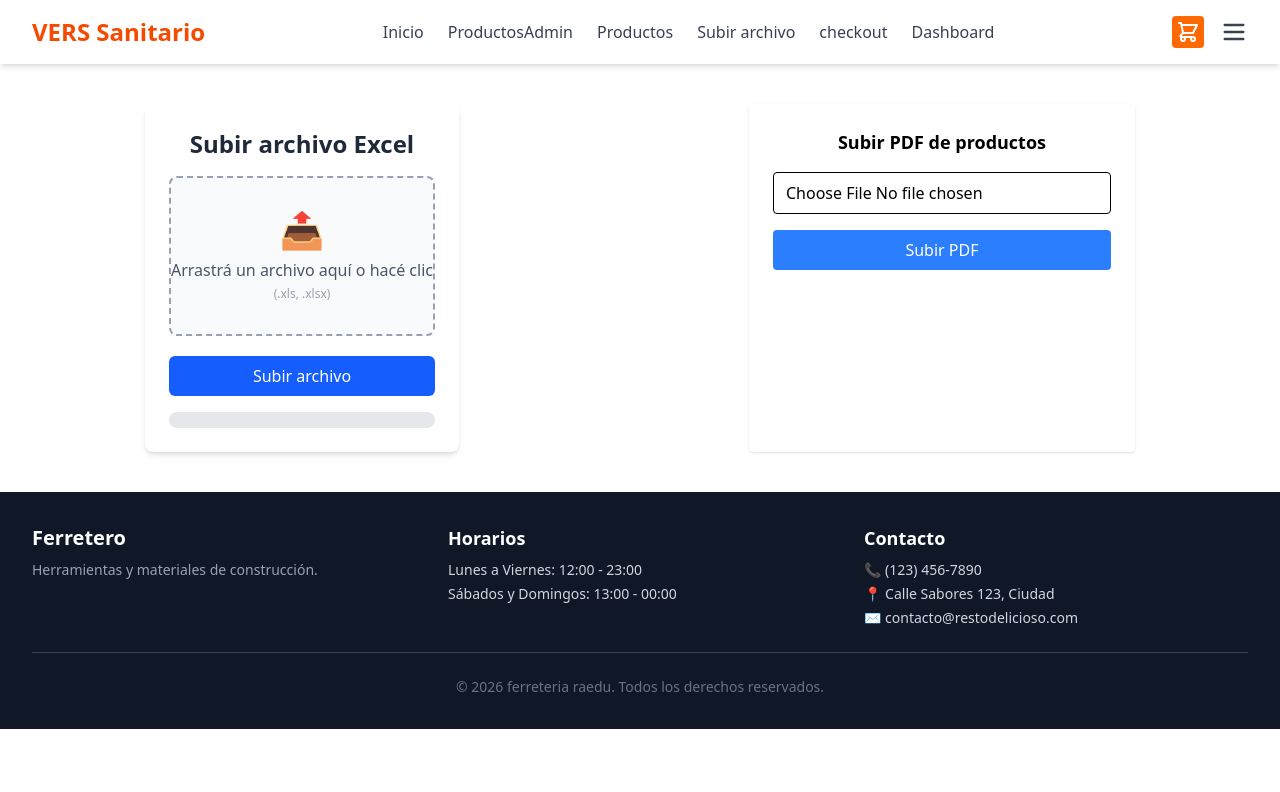
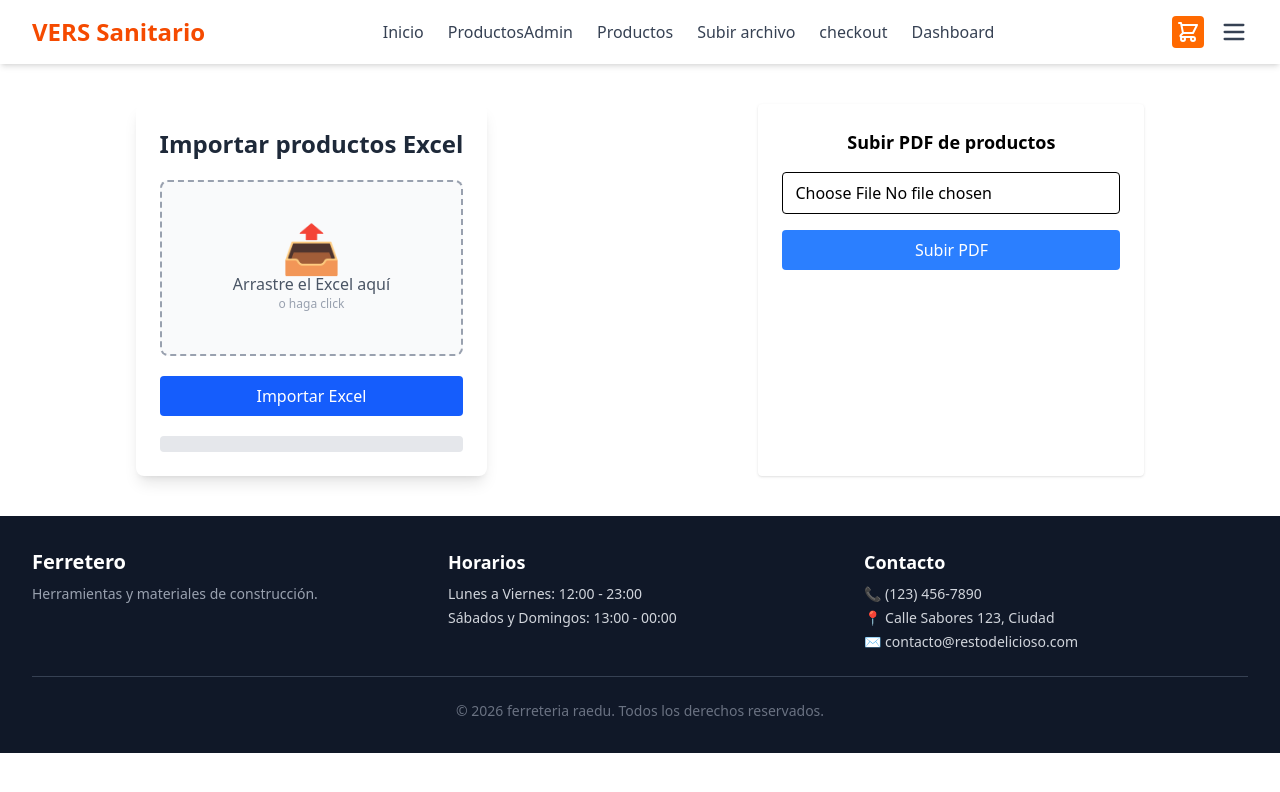
Before and after one commit to edu-salcedo/ferreteria-Frontend, a React (Vite) app: page /upload in a window 1280 px wide. Shown: the top 792 px of the page. Built offline with nearby package versions, Linux system fonts and the light colour scheme.

Commit message:
cambio parea ller productos desde excel

```diff
--- a/src/components/features/ExcelUploader.jsx
+++ b/src/components/features/ExcelUploader.jsx
@@ -1,171 +1,538 @@
 import { useState, useRef } from "react";
-
 import { useApi } from "../../hooks/useApi";
 
 const ExcelUploader = () => {
+
     const [file, setFile] = useState(null);
     const [dragActive, setDragActive] = useState(false);
+
     const [progress, setProgress] = useState(0);
     const [message, setMessage] = useState("");
+
     const [processing, setProcessing] = useState(false);
+
+    const [result, setResult] = useState(null);
+
 
     const inputRef = useRef(null);
 
-    const { create, loading } = useApi("excel/import", {}, false);
 
-    // Drag & Drop
+    const { create, loading } = useApi(
+        "excel/import",
+        {},
+        false
+    );
+
+
+    // ==========================
+    // DRAG
+    // ==========================
+
     const handleDrag = (e) => {
+
         e.preventDefault();
         e.stopPropagation();
-        setDragActive(e.type === "dragenter" || e.type === "dragover");
-    };
 
-    const handleDrop = (e) => {
-        e.preventDefault();
-        e.stopPropagation();
+        if (
+            e.type === "dragenter" ||
+            e.type === "dragover"
+        ) {
+            setDragActive(true);
+        } else {
             setDragActive(false);
-        if (e.dataTransfer.files?.[0]) {
-            setFile(e.dataTransfer.files[0]);
-            setMessage("");
         }
     };
 
-    const handleChange = (e) => {
-        if (e.target.files?.[0]) {
-            setFile(e.target.files[0]);
-            setMessage("");
+
+    const handleDrop = (e) => {
+
+        e.preventDefault();
+        e.stopPropagation();
+
+        setDragActive(false);
+
+        const selected = e.dataTransfer.files?.[0];
+
+        if (selected) {
+            selectFile(selected);
         }
     };
 
-    // Upload con progreso
+
+    const handleChange = (e) => {
+
+        const selected = e.target.files?.[0];
+
+        if (selected) {
+            selectFile(selected);
+        }
+    };
+
+
+    const selectFile = (file) => {
+
+        setFile(file);
+        setMessage("");
+        setResult(null);
+        setProgress(0);
+
+    };
+
+
+
+    // ==========================
+    // SUBIR EXCEL
+    // ==========================
+
+
     const handleUpload = async () => {
-        if (!file) return;
 
-        setProgress(0);
-        setProcessing(false);
-        setMessage("");
 
-        const formData = new FormData();
-        formData.append("file", file);
-
-        try {
-            await create(formData, {
-                onUploadProgress: (event) => {
-                    if (event.total) {
-                        const percent = Math.round(
-                            (event.loaded * 100) / event.total
-                        );
-                        setProgress(percent);
-                    }
-                },
-            });
-
-            setProcessing(true); // 👈 backend trabajando
-            setMessage("Procesando archivo...");
-        } catch {
-            setMessage("❌ Error al subir el archivo.");
+        if (!file) {
+            setMessage("Seleccione un archivo Excel");
             return;
         }
 
+
+        setProgress(0);
+        setProcessing(true);
+        setMessage("Procesando archivo...");
+        setResult(null);
+
+
+        const formData = new FormData();
+
+        formData.append(
+            "file",
+            file
+        );
+
+
+        try {
+
+
+            const response = await create(
+                formData,
+                {
+
+                    onUploadProgress: (event) => {
+
+                        if (event.total) {
+
+                            const percent =
+                                Math.round(
+                                    event.loaded * 100 / event.total
+                                );
+
+                            setProgress(percent);
+
+                        }
+
+                    }
+
+                }
+            );
+
+
+            /*
+                Ejemplo respuesta backend:
+
+                {
+                    newCategories:2,
+                    newProducts:10,
+                    updatedProducts:5,
+                    newVariants:15,
+                    updatedVariants:3
+                }
+
+            */
+
+
+            setResult(response);
+
+
+            setMessage(
+                "Archivo importado correctamente"
+            );
+
+
+        } catch (error) {
+
+            console.log(error);
+
+            setMessage(
+                "Error procesando archivo"
+            );
+
+        }
+        finally {
+
             setProcessing(false);
-        setMessage("✔️ Archivo procesado correctamente.");
+
+        }
+
     };
 
 
+
+    // ==========================
+    // LIMPIAR
+    // ==========================
+
+
+    const clearFile = () => {
+
+        setFile(null);
+        setProgress(0);
+        setMessage("");
+        setResult(null);
+
+        if (inputRef.current) {
+            inputRef.current.value = "";
+        }
+
+    };
+
+
+
     return (
-        <div className="max-w-lg mx-auto mt-10 p-6 bg-white shadow-md rounded-lg">
 
-            <h2 className="text-2xl font-bold mb-4 text-gray-800">
-                Subir archivo Excel
+        <div className="
+            max-w-lg
+            mx-auto
+            mt-10
+            bg-white
+            shadow-lg
+            rounded-lg
+            p-6
+        ">
+
+
+            <h2 className="
+                text-2xl
+                font-bold
+                mb-5
+                text-gray-800
+            ">
+                Importar productos Excel
             </h2>
 
-            {/* Drag & Drop */}
+
+
+            {/* DROP AREA */}
+
             <div
-                className={`flex flex-col items-center justify-center h-40 border-2 border-dashed rounded-lg cursor-pointer transition
-    ${dragActive ? "border-blue-500 bg-blue-50" : "border-gray-400 bg-gray-50"}`}
+
                 onDragEnter={handleDrag}
                 onDragLeave={handleDrag}
                 onDragOver={handleDrag}
                 onDrop={handleDrop}
-                onClick={() => inputRef.current.click()}
+
+                onClick={() =>
+                    inputRef.current.click()
+                }
+
+                className={`
+                    h-44
+                    border-2
+                    border-dashed
+                    rounded-lg
+                    flex
+                    flex-col
+                    justify-center
+                    items-center
+                    cursor-pointer
+                    transition
+
+                    ${dragActive
+                        ?
+                        "border-blue-500 bg-blue-50"
+                        :
+                        "border-gray-400 bg-gray-50"
+                    }
+
+                `}
             >
+
+
                 <input
+
                     ref={inputRef}
+
                     type="file"
-                    accept=".xlsx,.xls"
+
+                    accept="
+                    .xlsx,
+                    .xls
+                    "
+
                     onChange={handleChange}
+
                     className="hidden"
+
                 />
 
-                {/* CONTENIDO DINÁMICO */}
-                {!file ? (
+
+
+                {
+                    !file ?
+
                         <>
-                        <span className="text-4xl mb-2">📤</span>
-                        <span className="text-gray-600 text-center">
-                            Arrastrá un archivo aquí o hacé clic
+
+                            <span className="text-5xl">
+                                📤
                             </span>
-                        <span className="text-xs text-gray-400 mt-1">
-                            (.xls, .xlsx)
+
+                            <p className="text-gray-600">
+                                Arrastre el Excel aquí
+                            </p>
+
+                            <p className="text-xs text-gray-400">
+                                o haga click
+                            </p>
+
+
+                        </>
+
+
+                        :
+
+                        <>
+
+                            <span className="text-5xl">
+                                📊
                             </span>
-                    </>
-                ) : (
-                    <div className="flex flex-col items-center text-center">
-                        <span className="text-5xl mb-2">📊</span>
 
-                        <p className="text-sm font-medium text-gray-800">
+
+                            <p className="
+                        font-medium
+                        text-gray-800
+                    ">
                                 {file.name}
                             </p>
 
+
                             <p className="text-xs text-gray-500">
-                            {(file.size / 1024).toFixed(2)} KB
+
+                                {(file.size / 1024)
+                                    .toFixed(2)} KB
+
                             </p>
 
+
+
                             <button
-                            type="button"
+
                                 onClick={(e) => {
-                                e.stopPropagation(); // evita reabrir file dialog
-                                setFile(null);
-                                setProgress(0);
-                                setMessage("");
+
+                                    e.stopPropagation();
+
+                                    clearFile();
+
                                 }}
-                            className="mt-2 text-xs text-blue-600 hover:underline"
+
+                                className="
+                            mt-3
+                            text-blue-600
+                            text-sm
+                        "
                             >
+
                                 Cambiar archivo
+
                             </button>
-                    </div>
-                )}
+
+
+                        </>
+
+
+                }
+
+
             </div>
 
-            {/* Botón */}
+
+
+
+            {/* BOTON */}
+
             <button
+
                 onClick={handleUpload}
-                disabled={loading}
-                className="mt-5 w-full py-2 rounded-md text-white bg-blue-600 hover:bg-blue-700 disabled:opacity-50"
+
+                disabled={
+                    loading ||
+                    processing
+                }
+
+                className="
+                    mt-5
+                    w-full
+                    bg-blue-600
+                    hover:bg-blue-700
+                    text-white
+                    py-2
+                    rounded
+                    disabled:opacity-50
+                "
+
             >
-                {loading ? "Subiendo..." : "Subir archivo"}
+
+                {
+                    processing
+                        ?
+                        "Procesando..."
+                        :
+                        "Importar Excel"
+                }
+
+
             </button>
 
-            {/* Progreso */}
-            <div className="w-full bg-gray-200 rounded-full h-4 mt-4 overflow-hidden">
+
+
+
+            {/* PROGRESO */}
+
+            <div className="
+                mt-5
+                h-4
+                bg-gray-200
+                rounded
+                overflow-hidden
+            ">
+
+
                 <div
-                    className="bg-green-600 h-4 transition-all duration-300"
-                    style={{ width: `${progress}%` }}
+
+                    className="
+                        h-full
+                        bg-green-500
+                        transition-all
+                    "
+
+                    style={{
+                        width: `${progress}%`
+                    }}
+
                 />
+
+
             </div>
-            {progress === 100 && processing && (
-                <p className="mt-2 text-sm text-blue-600 text-center animate-pulse">
-                    Procesando archivo...
+
+
+
+            {
+                processing &&
+
+                <p className="
+                    text-center
+                    text-blue-600
+                    mt-2
+                    animate-pulse
+                ">
+
+                    Guardando productos y variantes...
+
                 </p>
-            )}
 
-            {/* Mensaje */}
-            {message && (
-                <p className="mt-4 text-center text-sm font-medium">
+            }
+
+
+
+
+            {/* MENSAJE */}
+
+            {
+                message &&
+
+                <p className="
+                    text-center
+                    mt-4
+                    font-medium
+                ">
+
                     {message}
+
                 </p>
-            )}
+
+            }
+
+
+
+
+            {/* RESULTADO IMPORTACION */}
+
+
+            {
+                result &&
+
+                <div className="
+                mt-6
+                bg-gray-100
+                rounded
+                p-4
+                text-sm
+            ">
+
+
+                    <h3 className="
+                    font-bold
+                    mb-3
+                ">
+
+                        Resultado:
+
+                    </h3>
+
+
+
+                    <p>
+                        📂 Categorías nuevas:
+                        {" "}
+                        {result.newCategories}
+                    </p>
+
+
+                    <p>
+                        🆕 Productos creados:
+                        {" "}
+                        {result.newProducts}
+                    </p>
+
+
+                    <p>
+                        🔄 Productos actualizados:
+                        {" "}
+                        {result.updatedProducts}
+                    </p>
+
+
+                    <p>
+                        📦 Variantes nuevas:
+                        {" "}
+                        {result.newVariants}
+                    </p>
+
+
+                    <p>
+                        ♻️ Variantes actualizadas:
+                        {" "}
+                        {result.updatedVariants}
+                    </p>
+
+
+
                 </div>
+
+
+            }
+
+
+        </div>
+
     );
 };
 
+
 export default ExcelUploader;
--- a/src/components/modal/AddToCartModal.jsx
+++ b/src/components/modal/AddToCartModal.jsx
@@ -83,7 +83,7 @@ const AddToCartModal = ({ product, isOpen, onClose, onAddToCart }) => {
                                 {/* Código y Medida */}
                                 <div className="flex-1 min-w-0">
                                     <p className="text-sm font-bold text-gray-900 truncate">
-                                        {v.sku || "MEDIDA"} <span className="ml-2 font-normal text-gray-600">{v.measure}</span>
+                                        {v.sku || ""} <span className="ml-2 font-normal text-gray-600">{v.measure}</span>
                                     </p>
                                     <p className="text-[11px] text-gray-400">Stock disponible: {v.stock}</p>
                                 </div>
```
Also changed, not shown: 1 other file (tests, documents, lock files or other folders). Lines whose indentation alone changed are shown as unchanged.
